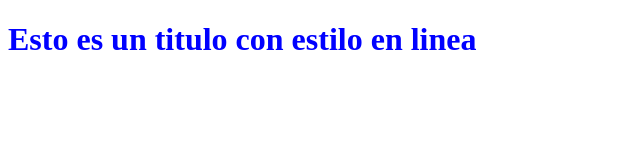
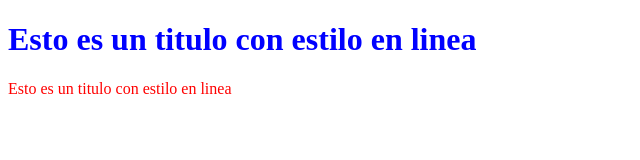
Before and after one commit to lmelendez2/modulo-8, a plain HTML site: page index.html in a window 1280 px wide. Shown: the whole page, without its empty margins (0-640 px from the left). Drawn offline with Linux system fonts and the light colour scheme.

Commit message:
estilo en linea

```diff
--- a/index.html
+++ b/index.html
@@ -5,6 +5,6 @@
     </head>
     <body>
         <h1 style="color: blue; front-size: 14px;">Esto es un titulo con estilo en linea</h1>
-        <p style="color:red; front-family:Arial,helvetica, sans-serif;>Esto es un titulo con estilo en linea</p>
+        <p style="color:red; front-family:Arial,helvetica, sans-serif;">Esto es un titulo con estilo en linea</p>
     </body>
 </html>
```
